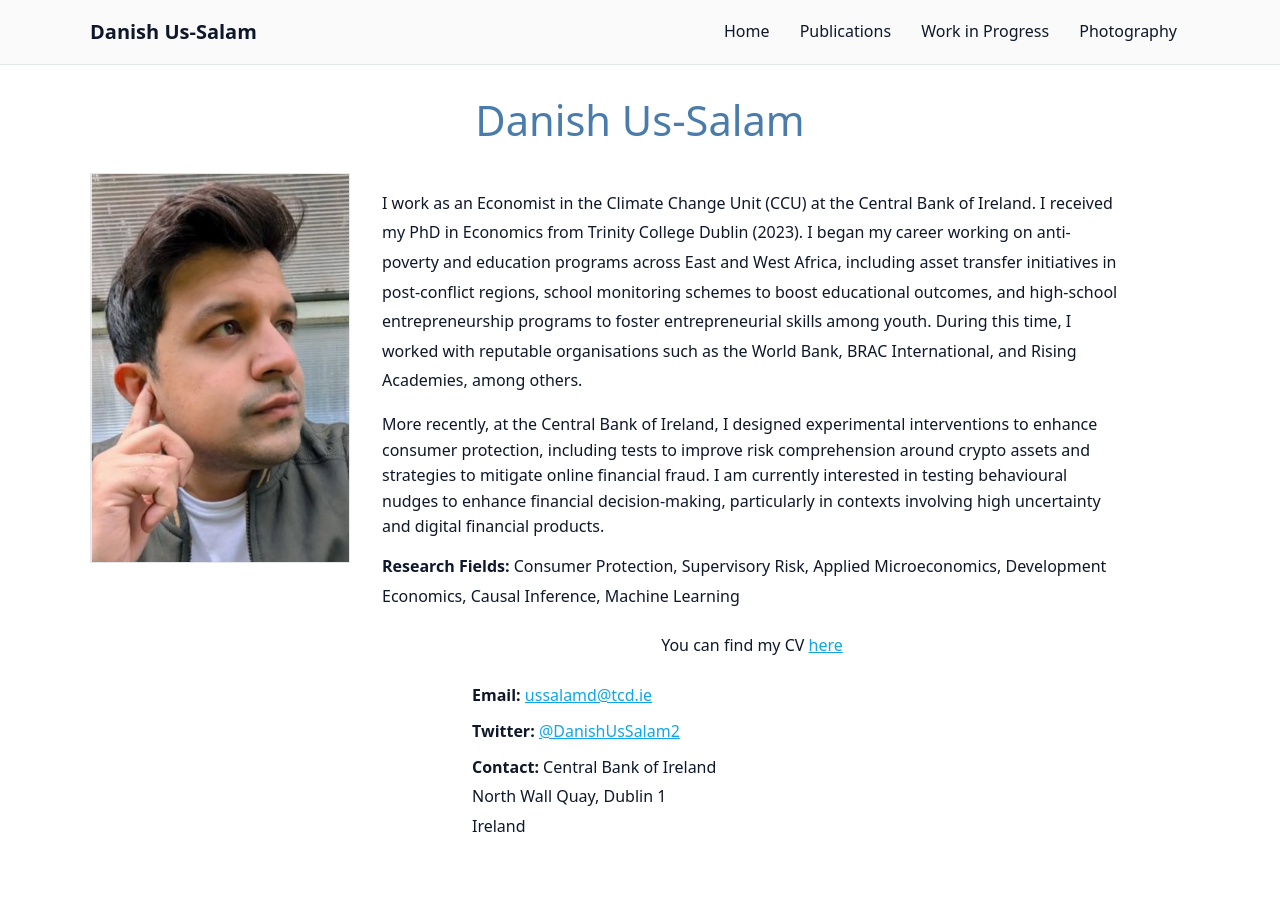
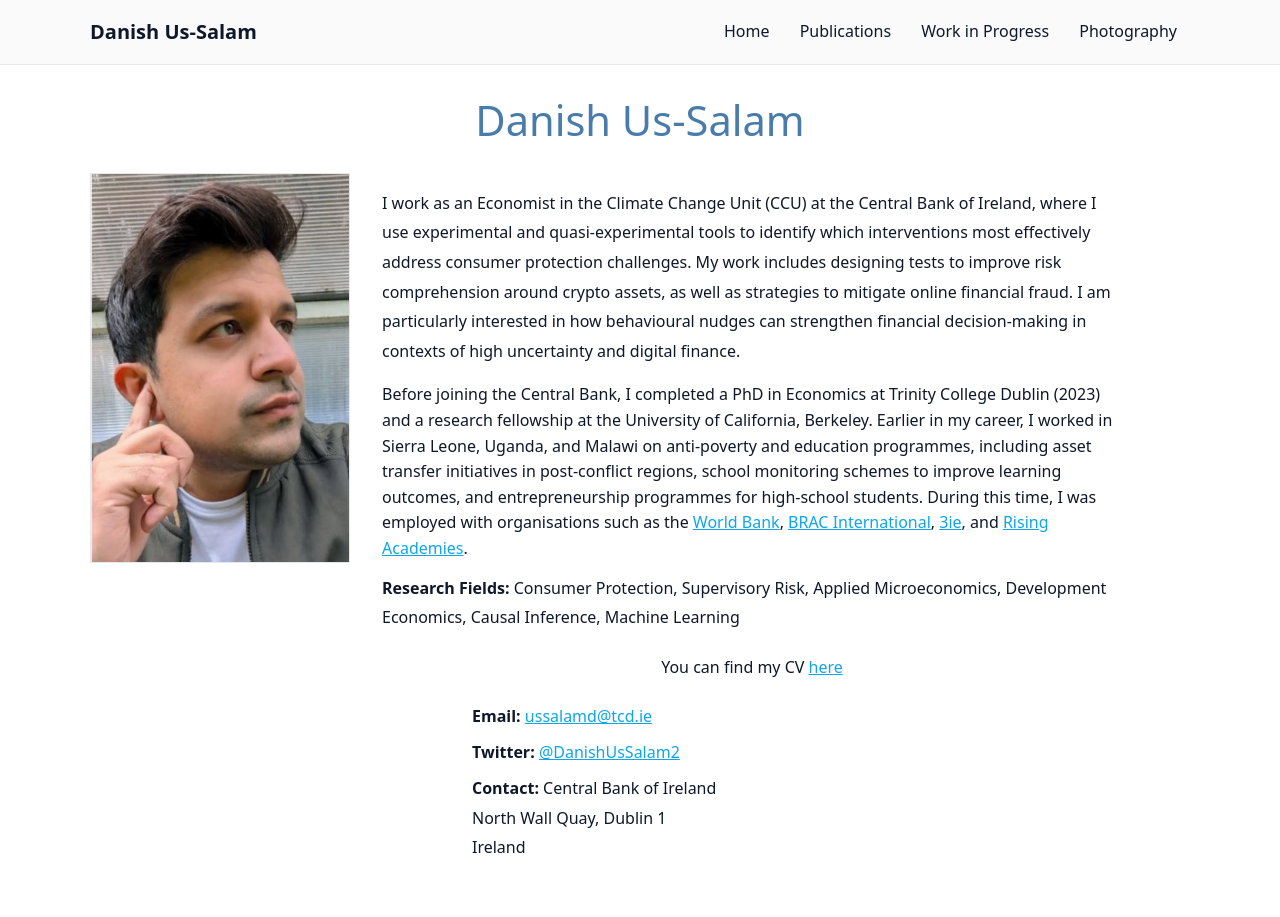
Before and after one commit to danishussalam/danishussalam.github.io, a Jekyll site: the page built from index.md, in a window 1280 px wide. Built offline with Jekyll 4.4.1, drawn with Linux system fonts in a browser that asks for light colours.

Commit message:
Update index.md

```diff
--- a/index.md
+++ b/index.md
@@ -11,10 +11,14 @@ title: "Home"
   </div>
   <div class="bio">
     <p>
-I work as an Economist in the Climate Change Unit (CCU) at the Central Bank of Ireland. I received my PhD in Economics from Trinity College Dublin (2023). I began my career working on anti-poverty and education programs across East and West Africa, including asset transfer initiatives in post-conflict regions, school monitoring schemes to boost educational outcomes, and high-school entrepreneurship programs to foster entrepreneurial skills among youth. During this time, I worked with reputable organisations such as the World Bank, BRAC International, and Rising Academies, among others.
+I work as an Economist in the Climate Change Unit (CCU) at the Central Bank of Ireland, where I use experimental and quasi-experimental tools to identify which interventions most effectively address consumer protection challenges. My work includes designing tests to improve risk comprehension around crypto assets, as well as strategies to mitigate online financial fraud. I am particularly interested in how behavioural nudges can strengthen financial decision-making in contexts of high uncertainty and digital finance.
 
     </p>
-More recently, at the Central Bank of Ireland, I designed experimental interventions to enhance consumer protection, including tests to improve risk comprehension around crypto assets and strategies to mitigate online financial fraud. I am currently interested in testing behavioural nudges to enhance financial decision-making, particularly in contexts involving high uncertainty and digital financial products.
+Before joining the Central Bank, I completed a PhD in Economics at Trinity College Dublin (2023) and a research fellowship at the University of California, Berkeley. Earlier in my career, I worked in Sierra Leone, Uganda, and Malawi on anti-poverty and education programmes, including asset transfer initiatives in post-conflict regions, school monitoring schemes to improve learning outcomes, and entrepreneurship programmes for high-school students. During this time, I was employed with organisations such as the
+<a href="https://www.worldbank.org">World Bank</a>,
+<a href="https://www.bracinternational.nl">BRAC International</a>,
+<a href="https://www.3ieimpact.org">3ie</a>, and
+<a href="https://www.risingacademies.com">Rising Academies</a>.
 
 
     <p class="research-fields">
```
